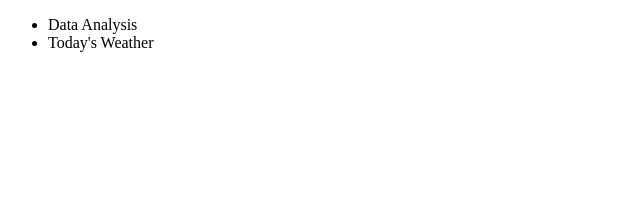
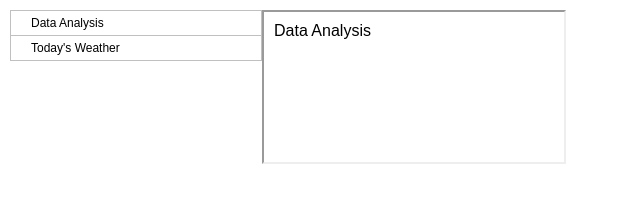
Before and after one commit to Fischer-L/TM_Prototyping, a plain HTML site: page index.html in a window 1280 px wide. Shown: the whole page, without its empty margins (0-640 px from the left). Drawn offline with nearby package versions, Linux system fonts and the light colour scheme; no server answers.

Commit message:
Done Task 1

```diff
--- /dev/null
+++ b/css/base.css
@@ -0,0 +1,16 @@
+/* reset the basic styles */
+* {
+  padding: 0;
+  margin: 0;
+  box-sizing: border-box;
+}
+
+html {
+  padding: 10px;
+  font-size: 16px;
+  font-family: Arial;
+}
+
+.app-display-no {
+  display: none;
+}
--- /dev/null
+++ b/css/index.css
@@ -0,0 +1,32 @@
+.app-nav {
+  width: 20%;
+  min-width: 12em; /* min-width to contain words */
+  font-size: calc(1em * 0.75);
+  float: left;
+}
+
+.app-nav__item {
+  padding: 5px 5px 5px 20px;
+  border: 1px solid #c0c0c0;
+  border-bottom: 0;
+  cursor: pointer;
+  /* In case "a very long word..." */
+  overflow: hidden;
+  white-space: nowrap;
+  text-overflow: ellipsis;
+}
+
+.app-nav__item:last-child {
+  border: 1px solid #c0c0c0;
+}
+
+.app-nav__item:hover,
+.app-nav__item:active {
+  border: 1px solid #2a9fcd;
+  background: #e7ebff;
+}
+
+.app-nav__item:hover + .app-nav__item,
+.app-nav__item:active + .app-nav__item {
+  border-top: 0;
+}
--- a/index.html
+++ b/index.html
@@ -1,25 +1,31 @@
 <!DOCTYPE html>
 <html>
-<head></head>
+<head>
+  <meta charset="utf-8">
+  <meta name="viewport" content="width=device-width, initial-scale=1">
+  <link rel="stylesheet" href="css/base.css">
+  <link rel="stylesheet" href="css/index.css">
+</head>
 <body>
 <div>
-	<ul>
-		<li>Data Analysis</li>
-		<li>Today's Weather</li>
+	<ul class="app-nav">
+		<li class="app-nav__item">Data Analysis</li>
+		<li class="app-nav__item">Today's Weather</li>
 	</ul>
 </div>
 <div id="content">
-
+  <iframe id="page-data-analysis" src="./template/dataAnalysis.html"></iframe>
+  <iframe id="page-today-weather" class="app-display-no"></iframe>
 </div>
 <script type="text/javascript" src="http://code.jquery.com/jquery-2.1.0.min.js"></script>
 <script>
-$(function(){
-	$.get("http://api.openweathermap.org/data/2.5/weather?q=Taipei,TW&units=metric&appid=a5f1336170c05f660351fae39c9ed457", function(resp){
-		alert( JSON.stringify(resp) );
-	});
+// $(function(){
+// 	$.get("http://api.openweathermap.org/data/2.5/weather?q=Taipei,TW&units=metric&appid=a5f1336170c05f660351fae39c9ed457", function(resp){
+// 		alert( JSON.stringify(resp) );
+// 	});
 
 
-});
+// });
 </script>
 </body>
 </html>
--- /dev/null
+++ b/template/dataAnalysis.html
@@ -0,0 +1,23 @@
+<!DOCTYPE html>
+<html>
+<head>
+  <meta charset="utf-8">
+  <meta name="viewport" content="width=device-width, initial-scale=1">
+  <link rel="stylesheet" href="../css/base.css">
+</head>
+<body>
+  <div>
+    Data Analysis
+  </div>
+
+  <script>
+  $(function(){
+   $.get("http://api.openweathermap.org/data/2.5/weather?q=Taipei,TW&units=metric&appid=a5f1336170c05f660351fae39c9ed457", function(resp){
+     alert( JSON.stringify(resp) );
+   });
+
+
+  });
+  </script>
+</body>
+</html>
```
Also changed, not shown: template/todayWeather.html (added, +3 -0 lines), 2 other files.
